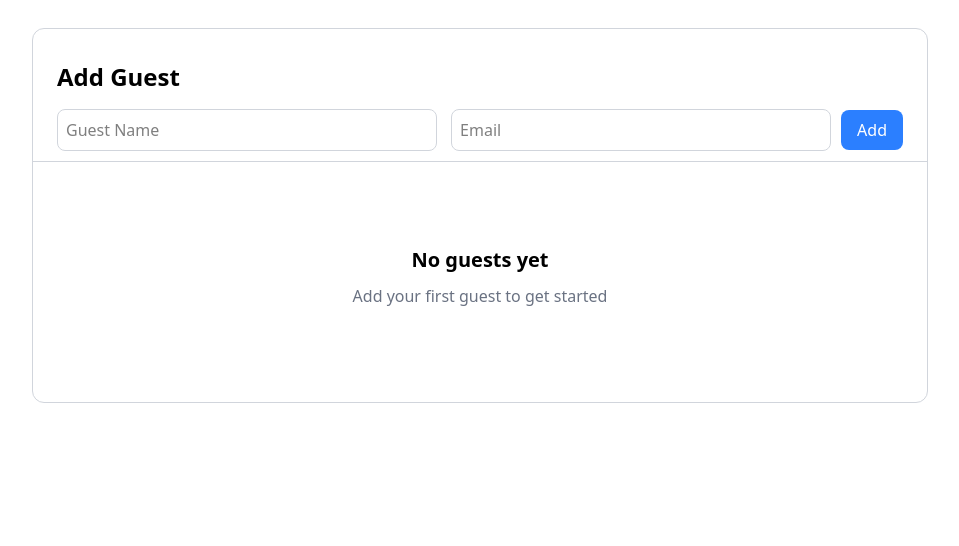
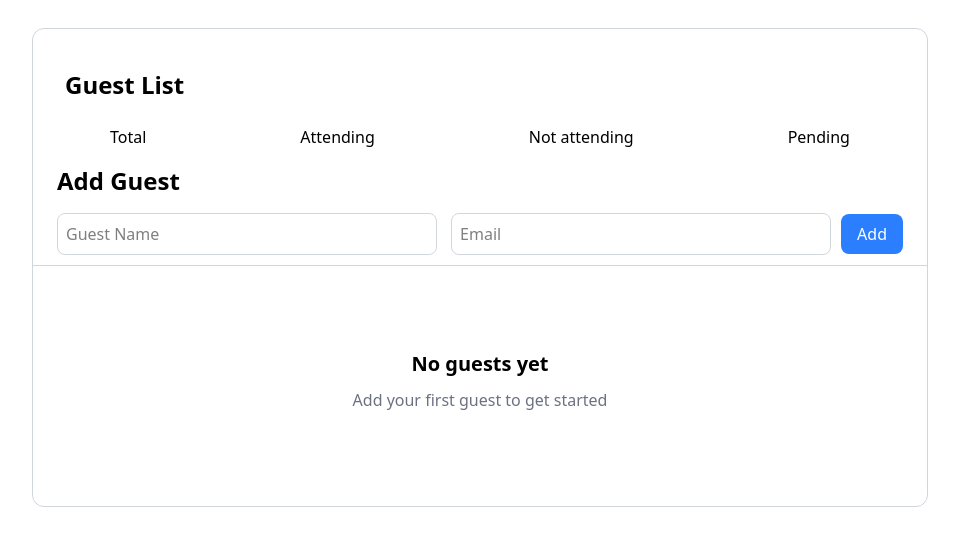
Before and after one commit to Nayaravis/event-guest-list-manager, a website: page index.html in a window 1280 px wide. Shown: the whole page, without its empty margins (160-1119 px from the left). Drawn offline with Linux system fonts and the light colour scheme.

Commit message:
- implemented statistics for quick viewing - added editable list title field

```diff
--- a/index.html
+++ b/index.html
@@ -9,8 +9,31 @@
 <body class="flex items-center p-7 justify-center">
     <div class="content-container w-4xl flex justify-center items-center">
         <div class=" pt-4 border-1 border-gray-300 rounded-xl bg-white w-full overflow-hidden">
-            <div class="px-6 pb-2.5 sticky">
-                <div class="py-4 text-2xl font-bold">
+            <div>
+                <div class="px-6 py-4 text-2xl font-bold">
+                    <input id="list-title" type="text" value="Guest List" class="p-2 border-2 border-gray-300 rounded-xl">
+                </div>
+                <div class="flex justify-around">
+                    <div class="flex flex-col items-center">
+                        <span id="total-guests" class="text-2xl font-bold text-gray-900"></span>
+                        <span>Total</span>
+                    </div>
+                    <div class="flex flex-col items-center">
+                        <span id="attending-guests" class="text-2xl font-bold text-green-600"></span>
+                        <span>Attending</span>
+                    </div>
+                    <div class="flex flex-col items-center">
+                        <span id="declined-guests" class="text-2xl font-bold text-red-600"></span>
+                        <span>Not attending</span>
+                    </div>
+                    <div class="flex flex-col items-center">
+                        <span id="pending-guests" class="text-2xl font-bold text-amber-600"></span>
+                        <span>Pending</span>
+                    </div>
+                </div>
+            </div>
+            <div class="px-6 pb-2.5">
+                <div class="py-4 text-2xl font-semibold">
                     <span>Add Guest</span>
                 </div>
                 <div class="w-full h-fit flex justify-around gap-2.5">
@@ -19,7 +42,7 @@
                         <input type="text" placeholder="Email" class="p-2 border-1 border-gray-300 outline-gray-300 rounded-lg w-full" id="email-field">
                     </form>
                     <div class="flex flex-col justify-center items-center">
-                        <input type="submit" value="Add" class="py-2 px-4 bg-blue-500 rounded-lg text-white" id="submit-button">
+                        <input type="submit" value="Add" class="py-2 px-4 bg-blue-500 rounded-lg text-white cursor-pointer" id="submit-button">
                     </div>
                 </div>
             </div>
```
